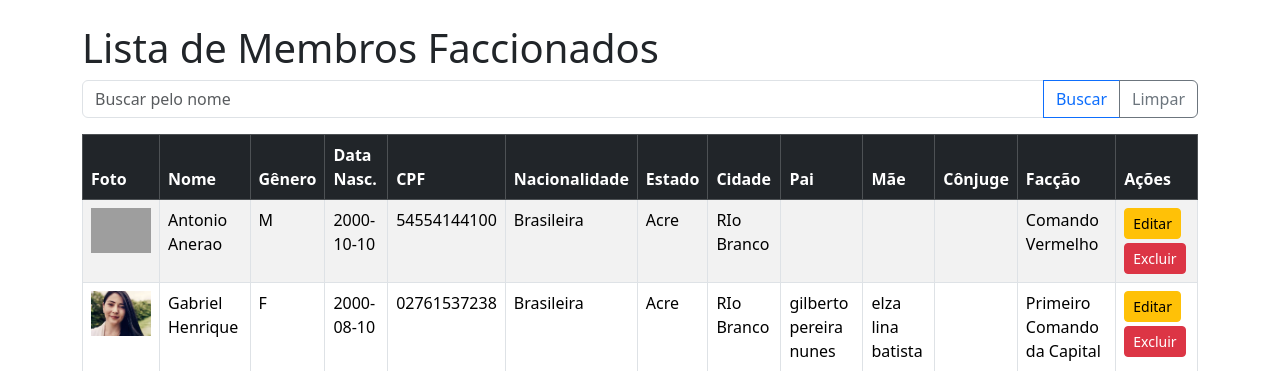
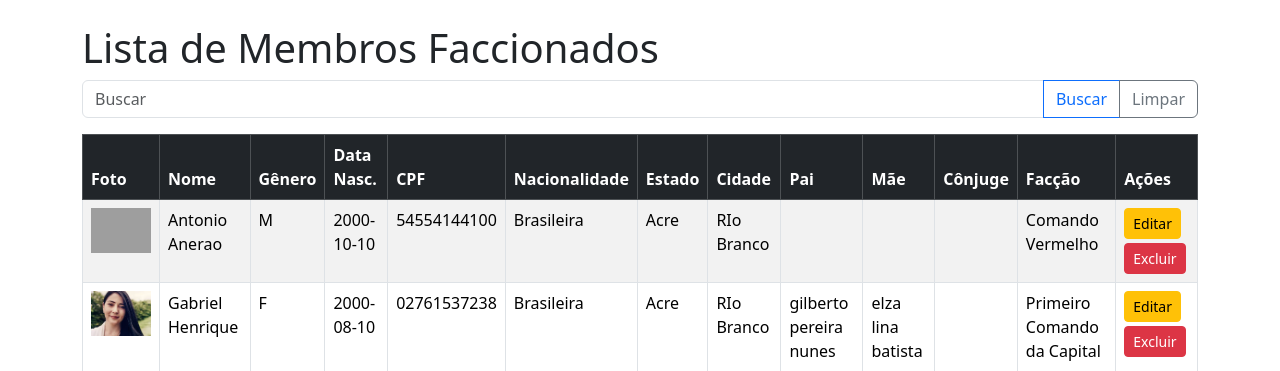
Before and after one commit to gabriellina640/org_criminosa, a PHP site: page /lista.php in a window 1280 px wide. Shown: the top 371 px of the page. Run offline with PHP 8.4, Linux system fonts and the light colour scheme; a user stored in the database is signed in; data comes from the database, SQL or seed files in the repository; some libraries are stand-ins or nearby versions; grey boxes are pictures that could not be loaded.

Commit message:
nova att

```diff
--- a/lista.php
+++ b/lista.php
@@ -4,13 +4,12 @@ include "conexao.php";
 
 // Recebe o termo de busca via GET
 $busca = $_GET['busca'] ?? '';
-
-// Monta a query com filtro caso tenha busca
 if ($busca != '') {
-    $sql = "SELECT * FROM faccionado WHERE nome LIKE '%$busca%' ORDER BY nome";
+    $sql = "SELECT * FROM faccionado WHERE nome LIKE '%$busca%' OR faccao LIKE '%$busca%' ORDER BY nome";
 } else {
     $sql = "SELECT * FROM faccionado ORDER BY nome";
 }
+
 
 $resultado = mysqli_query($conn, $sql);
 ?>
@@ -31,7 +30,7 @@ $resultado = mysqli_query($conn, $sql);
   <!-- Form de busca -->
   <form method="GET" class="mb-3" action="lista.php">
     <div class="input-group">
-      <input type="text" name="busca" class="form-control" placeholder="Buscar pelo nome" value="<?php echo htmlspecialchars($busca); ?>">
+      <input type="text" name="busca" class="form-control" placeholder="Buscar" value="<?php echo htmlspecialchars($busca); ?>">
       <button class="btn btn-outline-primary" type="submit">Buscar</button>
       <a href="lista.php" class="btn btn-outline-secondary">Limpar</a>
     </div>
```
Also changed, not shown: img/1752245673_depositphotos_63922563-stock-photo-profile-view-of-criminal-man.jpg (added).
